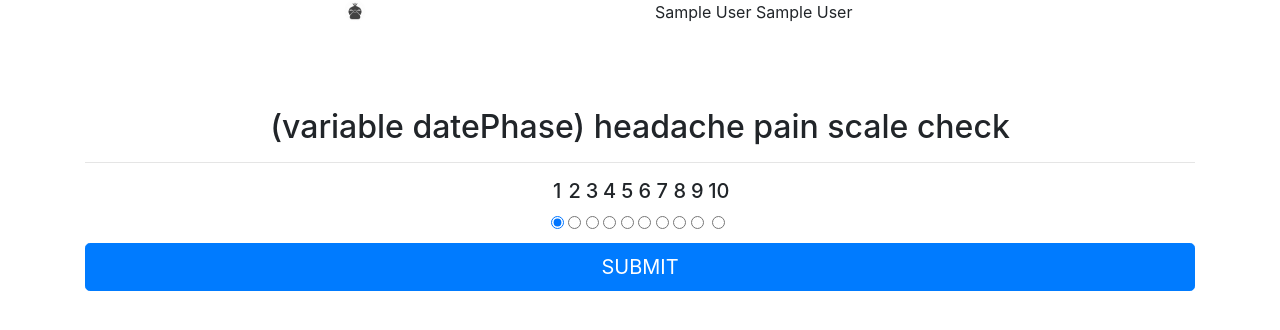
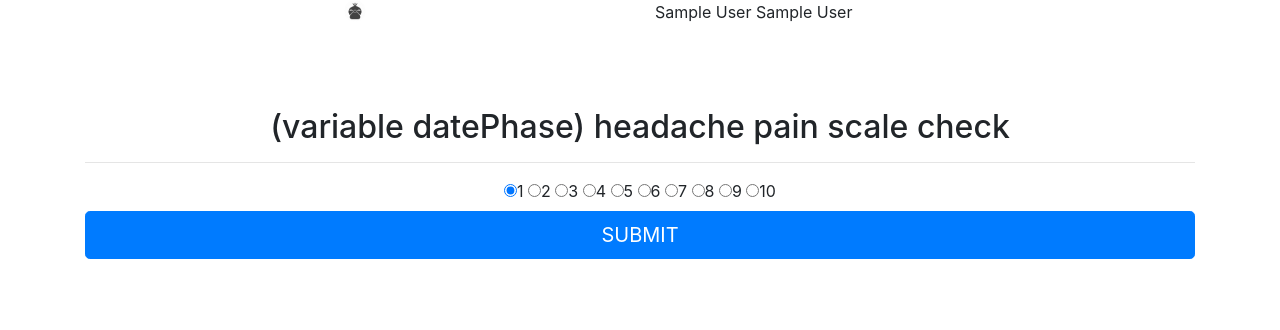
Before and after one commit to LibLev/Headache-diary, a Flask app: page /index in a window 1280 px wide. Shown: the part 56-386 px from the top of the page. Run offline with Flask 2, Linux system fonts and the light colour scheme; the visitor is signed in with stand-in values (Sample User, id 1); some libraries are stand-ins or nearby versions.

Commit message:
scale added

```diff
--- a/app.py
+++ b/app.py
@@ -65,7 +65,9 @@ def get_registration_data():
 
 @app.route('/scale', methods=['POST', 'GET'])
 def scale():
-    print('hue')
+    if request.method == 'POST':
+        scale = request.form.get('optradio')
+    return redirect('/index')
 
 
 if __name__ == '__main__':
--- a/templates/index.html
+++ b/templates/index.html
@@ -13,35 +13,35 @@
             <h2>(variable datePhase) headache pain scale check</h2>
             <hr>
             <form action="{{ url_for('scale') }}" method="post">
-                <label class="radio-inline"><h5>1</h5>
-                    <input type="radio" name="optradio" checked>
+                <label class="radio-inline">
+                    <input type="radio" name="optradio" checked value="1">1
                 </label>
-                <label class="radio-inline"><h5>2</h5>
-                    <input type="radio" name="optradio">
+                <label class="radio-inline">
+                    <input type="radio" name="optradio" value="2">2
                 </label>
-                <label class="radio-inline"><h5>3</h5>
-                    <input type="radio" name="optradio">
+                <label class="radio-inline">
+                    <input type="radio" name="optradio" value="3">3
                 </label>
-                <label class="radio-inline"><h5>4</h5>
-                    <input type="radio" name="optradio">
+                <label class="radio-inline">
+                    <input type="radio" name="optradio" value="4">4
                 </label>
-                <label class="radio-inline"><h5>5</h5>
-                    <input type="radio" name="optradio">
+                <label class="radio-inline">
+                    <input type="radio" name="optradio" value="5">5
                 </label>
-                <label class="radio-inline"><h5>6</h5>
-                    <input type="radio" name="optradio">
+                <label class="radio-inline">
+                    <input type="radio" name="optradio" value="6">6
                 </label>
-                <label class="radio-inline"><h5>7</h5>
-                    <input type="radio" name="optradio">
+                <label class="radio-inline">
+                    <input type="radio" name="optradio" value="7">7
                 </label>
-                <label class="radio-inline"><h5>8</h5>
-                    <input type="radio" name="optradio">
+                <label class="radio-inline">
+                    <input type="radio" name="optradio" value="8">8
                 </label>
-                <label class="radio-inline"><h5>9</h5>
-                    <input type="radio" name="optradio">
+                <label class="radio-inline">
+                    <input type="radio" name="optradio" value="9">9
                 </label>
-                <label class="radio-inline"><h5>10</h5>
-                    <input type="radio" name="optradio">
+                <label class="radio-inline">
+                    <input type="radio" name="optradio" value="10">10
                 </label>
                 <button class="btn btn-lg btn-primary btn-block text-uppercase" type="submit" name="scale">
                     Submit
--- a/templates/layout.html
+++ b/templates/layout.html
@@ -2,7 +2,7 @@
 <html lang="en">
 <head>
     <meta charset="UTF-8">
-    <title>Layout</title>
+    <title>Headache diary</title>
     <link rel="stylesheet" href="{{ url_for ("static", filename="style/bootstrap.css") }}">
     <script src="{{ url_for ("static", filename="script/script.js") }}" defer></script>
 </head>
```
